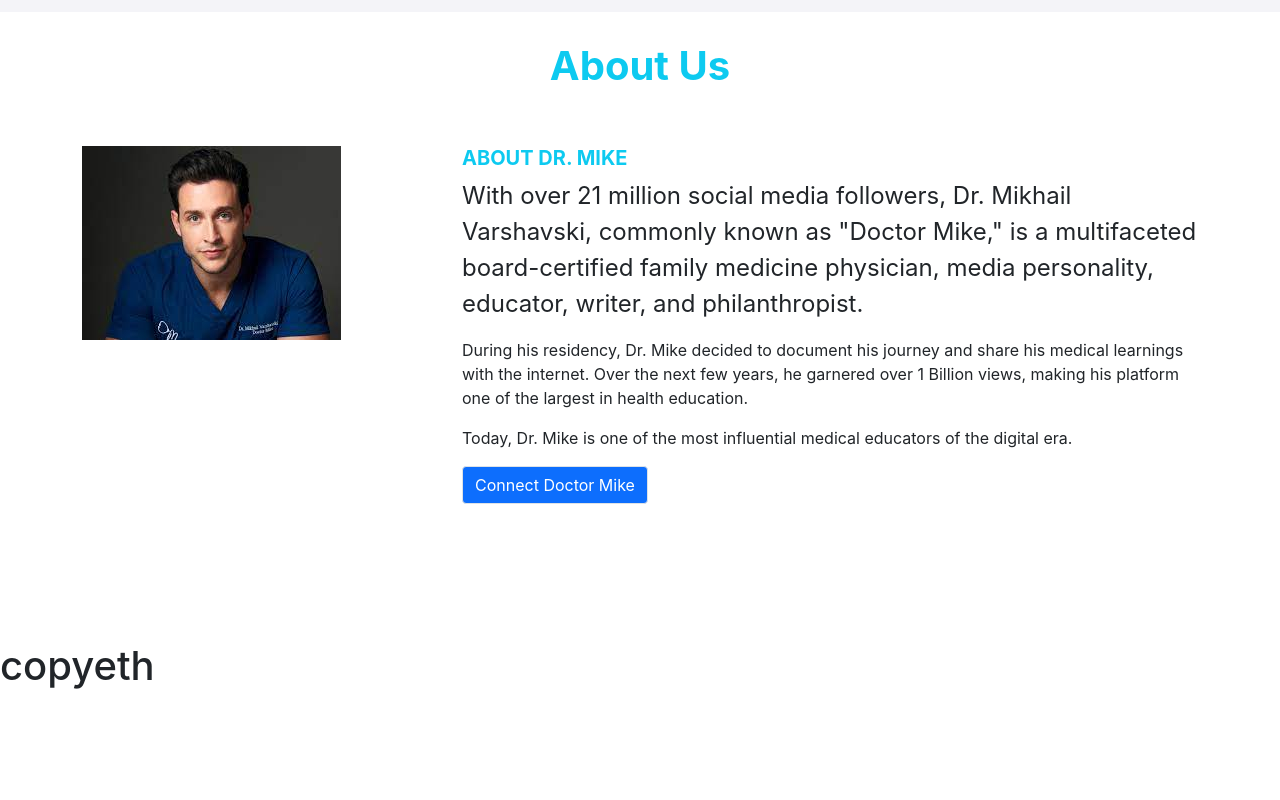
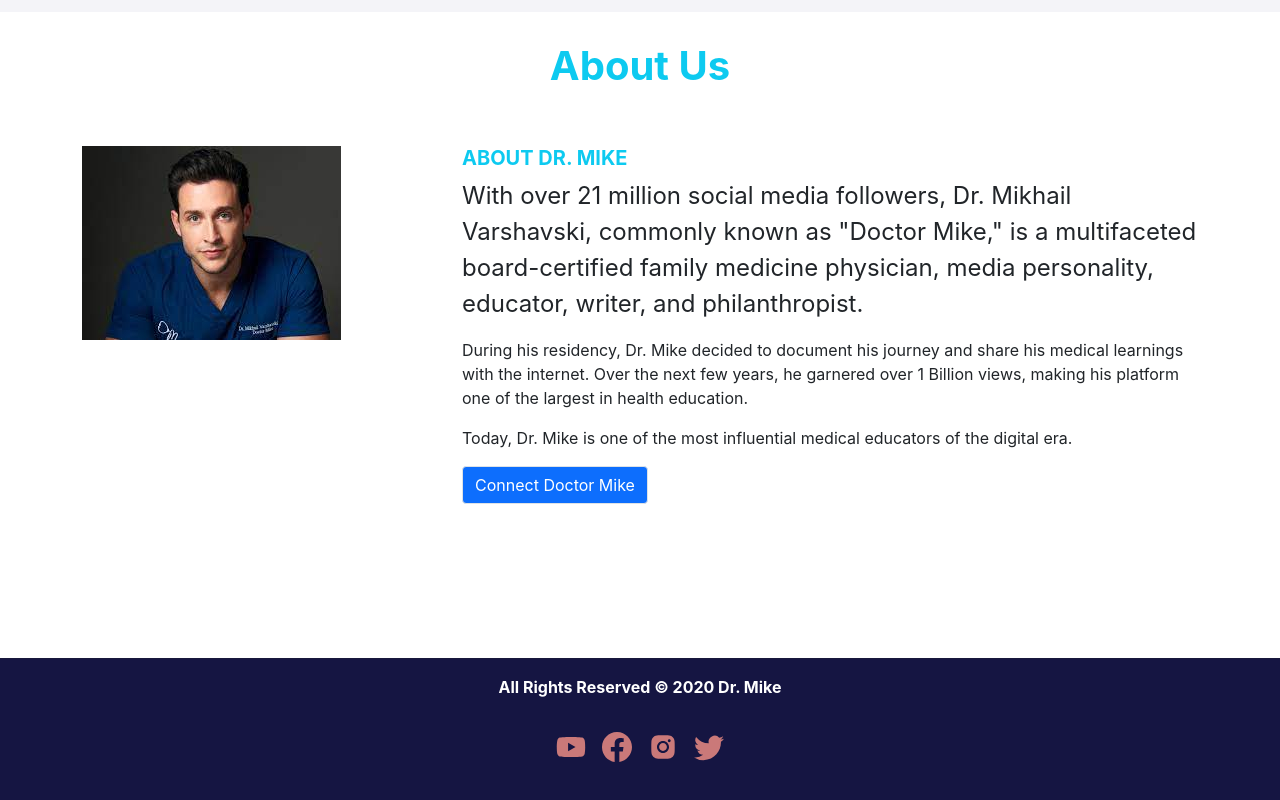
Before and after one commit to Ummy-Aimon/Independent-Service-official-website, a React (Create React App) app: page / in a window 1280 px wide. Shown: the part 667-1467 px from the top of the page. Before the commit the page ends 1365 px from the top, so only its background shows below. Built offline with nearby package versions, Linux system fonts and the light colour scheme.

Commit message:
footer added

```diff
--- /dev/null
+++ b/src/HomePages/Footer/Footer.css
@@ -0,0 +1,10 @@
+.footer{
+    background-color: rgb(21, 21, 66);
+    height: 200px;
+}
+
+.icons-footer{
+    justify-content: center;
+    font-size: 30px;
+    display: flex;
+}
--- a/src/HomePages/Footer/Footer.js
+++ b/src/HomePages/Footer/Footer.js
@@ -1,9 +1,30 @@
 import React from 'react';
+import { FaYoutube } from 'react-icons/fa';
+import { BsFacebook } from 'react-icons/bs';
+import { AiFillInstagram } from 'react-icons/ai';
+import { BsTwitter } from 'react-icons/bs';
+import './Footer.css'
 
 const Footer = () => {
     return (
-        <div>
-        <h1>copyeth</h1>
+        <div className="footer">
+         <hr></hr>
+        <p className="text-center fw-bold text-white">All Rights Reserved © 2020 Dr. Mike</p>
+        <div className="icons-footer">
+                      <div className="icon">
+                      <FaYoutube></FaYoutube>
+                      </div>
+                      <div className="icon">
+                      <BsFacebook></BsFacebook>
+                      </div>
+                      <div className="icon">
+                      <AiFillInstagram></AiFillInstagram>
+                      </div>
+                      <div className="icon">
+                      < BsTwitter></BsTwitter>
+                      </div>
+                  </div>
+
         </div>
     );
 };
--- a/src/HomePages/Header/Header.js
+++ b/src/HomePages/Header/Header.js
@@ -12,7 +12,7 @@ const Header = () => {
   <Navbar.Collapse id="responsive-navbar-nav">
     <Nav className="me-auto">
     <Nav.Link as={Link} to='/'>Home</Nav.Link>
-      <Nav.Link href="#about">About</Nav.Link>
+      <Nav.Link href="/ #about">About</Nav.Link>
       <Nav.Link href="#service">Service</Nav.Link>
       <Nav.Link href="#Contact">Contact Us</Nav.Link>
 
--- a/src/HomePages/HomePage/HomePage.js
+++ b/src/HomePages/HomePage/HomePage.js
@@ -1,6 +1,7 @@
 import React from 'react';
 import About from '../About/About';
 import Banner from '../BannerPage/Banner';
+import Footer from '../Footer/Footer';
 import Header from '../Header/Header';
 // import Header from './Header';
 
```
